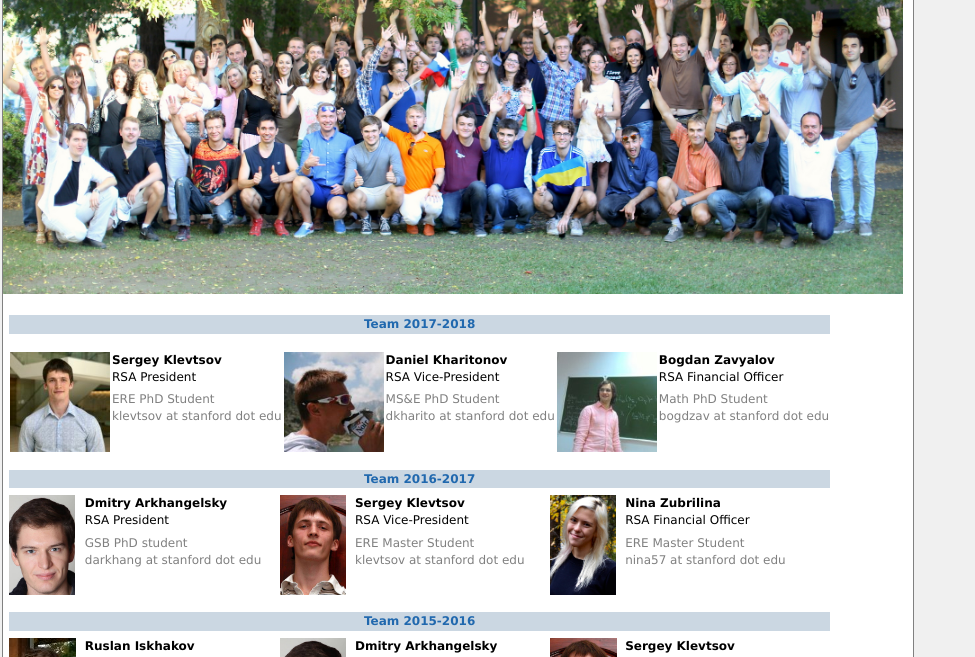
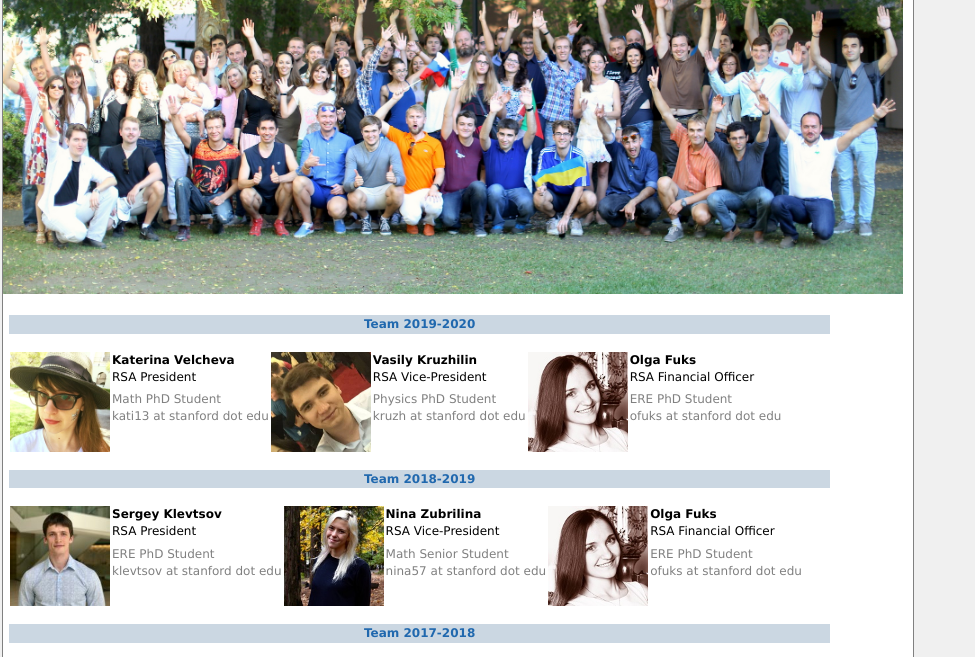
Before and after one commit to valerini/RSA, a plain HTML site: page teams.html in a window 1280 px wide. Shown: the part 84-741 px from the top of the page, without its empty margins (0-975 px from the left). Drawn offline with Linux system fonts and the light colour scheme.

Commit message:
Team update

```diff
--- a/teams.html
+++ b/teams.html
@@ -19,6 +19,51 @@
     <div id="body">
 
         <table class="columns" cellspacing="0">
+
+            <tr>
+                <td colspan="6"><h3>Team 2019-2020</h3></td>
+            </tr>
+            <tr>
+                <td colspan="6">
+                    <table class="columns" cellspacing="0">
+                        <tr>
+                            <td valign="top"><img alt="Katerina Velcheva Photo" src="img/people/katerina.jpg" height="100px"/></td>
+                            <td valign="top"><b>Katerina Velcheva</b><br/>RSA President<br/>
+                                <p class="memberstatus">Math PhD Student<br/>kati13 at stanford dot edu</p></td>
+                            <td valign="top"><img alt="Vasily Kruzhilin Photo" src="img/people/kruzh.jpg" height="100px"/></td>
+                            <td valign="top"><b>Vasily Kruzhilin</b><br/>RSA Vice-President<br/>
+                                <p class="memberstatus">Physics PhD Student<br/>kruzh at stanford dot edu</p></td>
+                            <td valign="top"><img alt="Olga Fuks Photo" src="img/people/olga.jpg" height="100px"/></td>
+                            <td valign="top"><b>Olga Fuks</b><br/>RSA Financial Officer<br/>
+                                <p class="memberstatus">ERE PhD Student<br/>ofuks at stanford dot edu</p></td>
+                        </tr>
+                    </table>
+                </td>
+                <td></td>
+            </tr>
+
+            <tr>
+                <td colspan="6"><h3>Team 2018-2019</h3></td>
+            </tr>
+            <tr>
+                <td colspan="6">
+                    <table class="columns" cellspacing="0">
+                        <tr>
+                            <td valign="top"><img alt="Sergey Klevtsov Photo" src="img/people/sergey_new.jpg" height="100px"/></td>
+                            <td valign="top"><b>Sergey Klevtsov</b><br/>RSA President<br/>
+                                <p class="memberstatus">ERE PhD Student<br/>klevtsov at stanford dot edu</p></td>
+                            <td valign="top"><img alt="Nina Zubrilina Photo" src="img/people/nina_new.jpg" height="100px"/></td>
+                            <td valign="top"><b>Nina Zubrilina</b><br/>RSA Vice-President<br/>
+                                <p class="memberstatus">Math Senior Student<br/>nina57 at stanford dot edu</p></td>
+                            <td valign="top"><img alt="Olga Fuks Photo" src="img/people/olga.jpg" height="100px"/></td>
+                            <td valign="top"><b>Olga Fuks</b><br/>RSA Financial Officer<br/>
+                                <p class="memberstatus">ERE PhD Student<br/>ofuks at stanford dot edu</p></td>
+                        </tr>
+                    </table>
+                </td>
+                <td></td>
+            </tr>
+
             <tr>
                 <td colspan="6"><h3>Team 2017-2018</h3></td>
             </tr>
```
Also changed, not shown: index.html (+6 -6 lines), img/people/katerina.jpg (added), img/people/kruzh.jpg (added).
